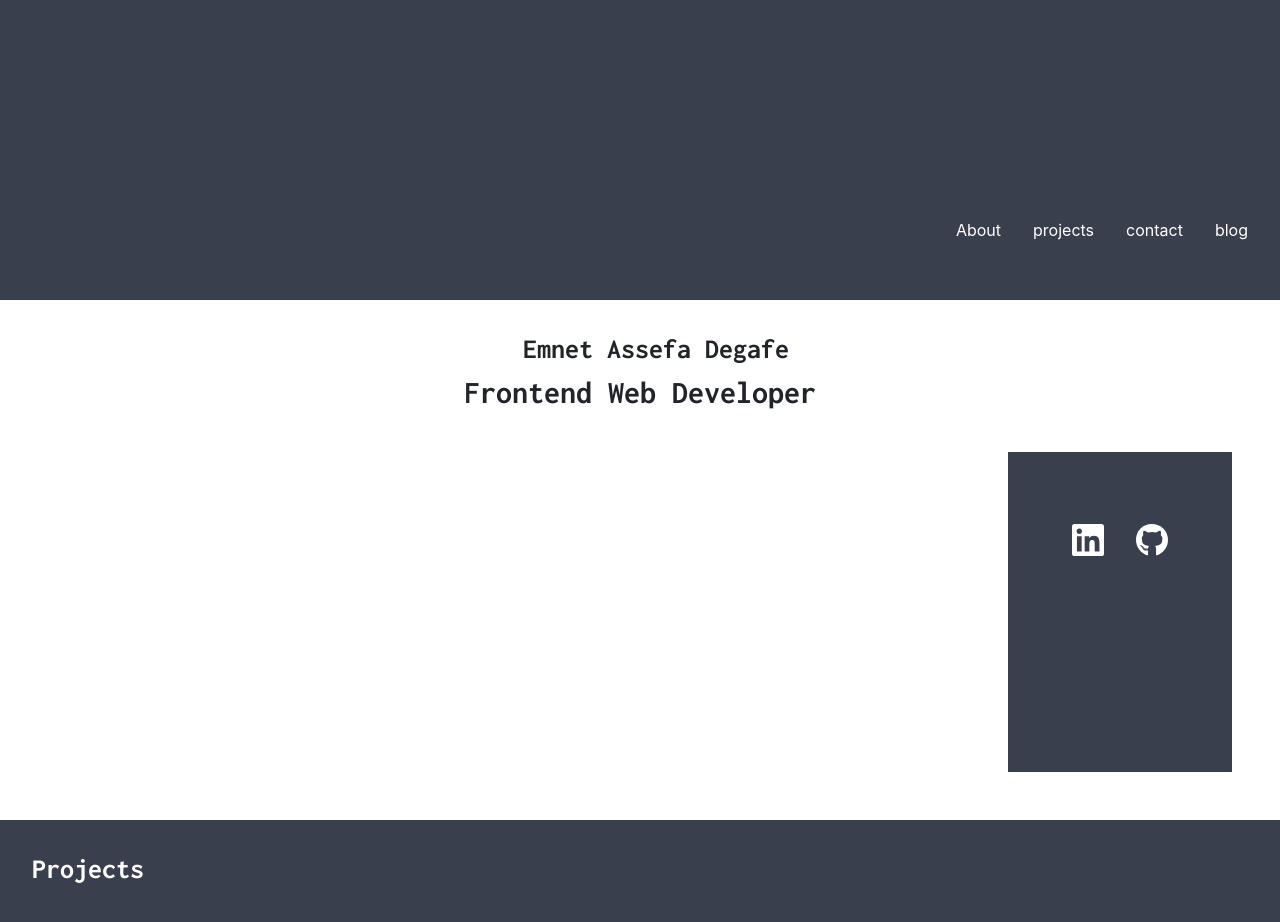
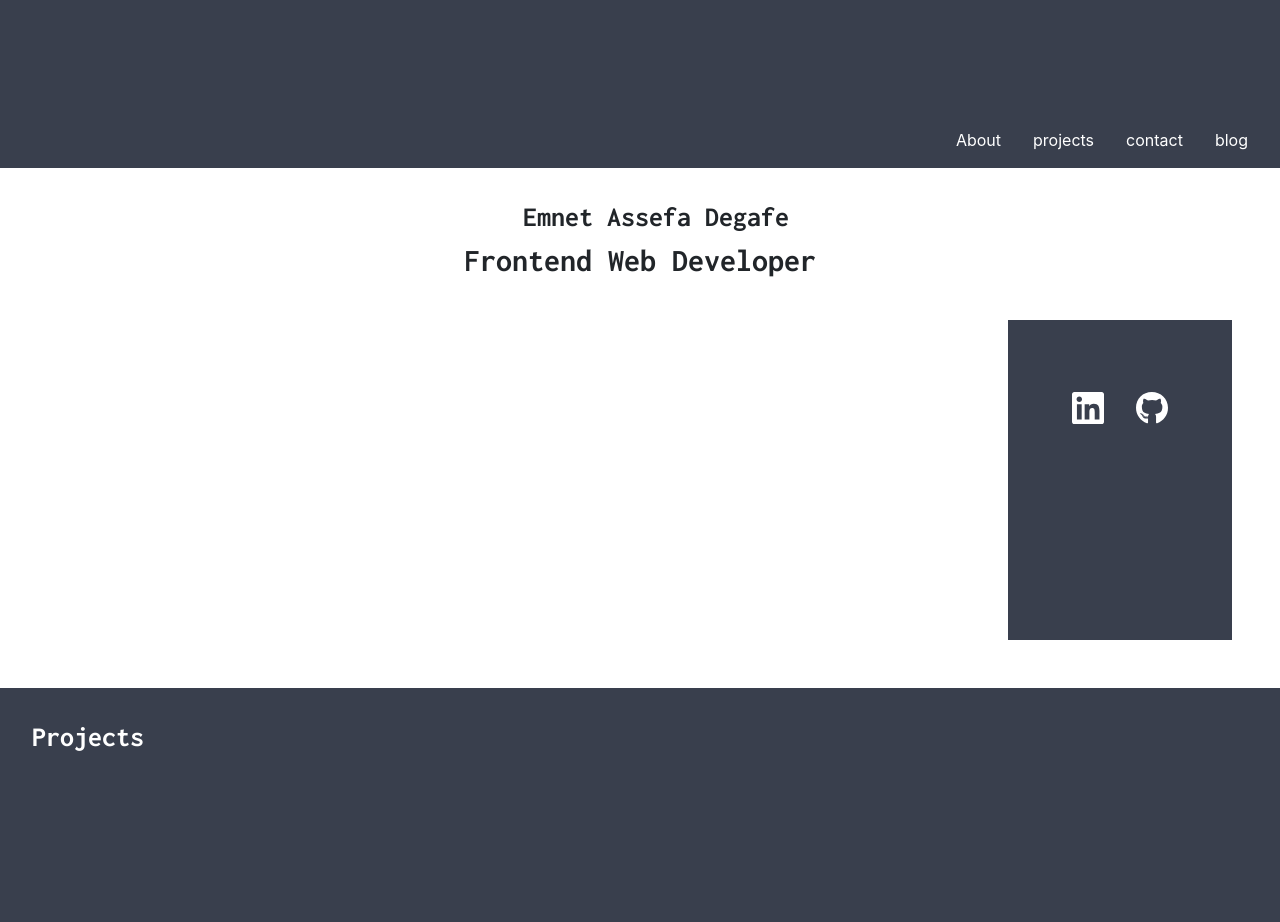
Before and after one commit to Emnetdegafe/personal-site, a React (Create React App) app: page / in a window 1280 px wide. Shown: the top 922 px of the page. Built offline with nearby package versions, Linux system fonts and the light colour scheme.

Commit message:
fix layout on navbar

```diff
--- a/src/components/Navbar/Navigation.scss
+++ b/src/components/Navbar/Navigation.scss
@@ -1,20 +1,17 @@
 @import "~bootstrap/scss/bootstrap.scss";
 @import "../../styles/global.scss";
 
-// .wrap {
-//   max-width: 540px;
-// }
 .navbar {
-  display: flex;
+  display: relative;
   justify-content: flex-end;
-  min-height: 300px;
-  height: 10rem;
+  height: 4rem;
   width: 100%;
   background-color: #393f4d;
   color: white;
+  align-items: flex-end;
+  padding-top: 10rem;
 }
 a {
-  margin-top: 10rem;
   margin-bottom: 0em;
   color: white;
 }
```
